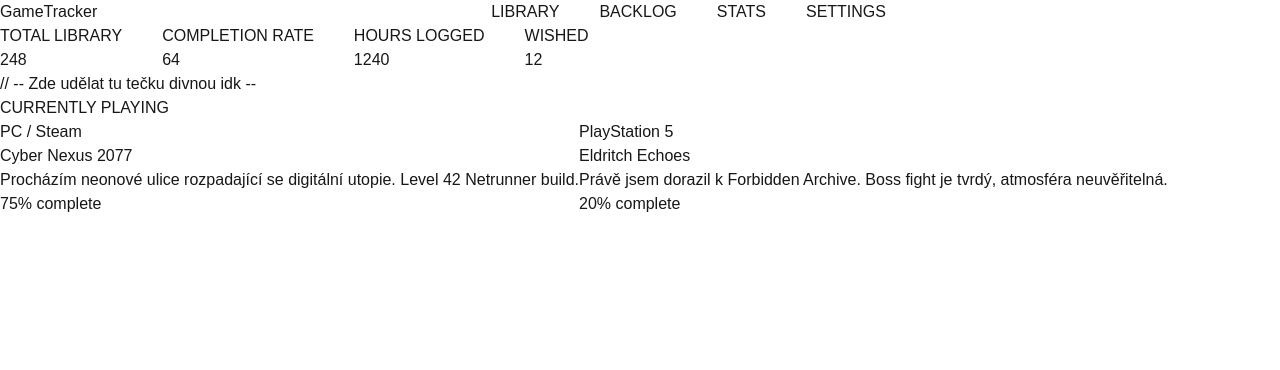
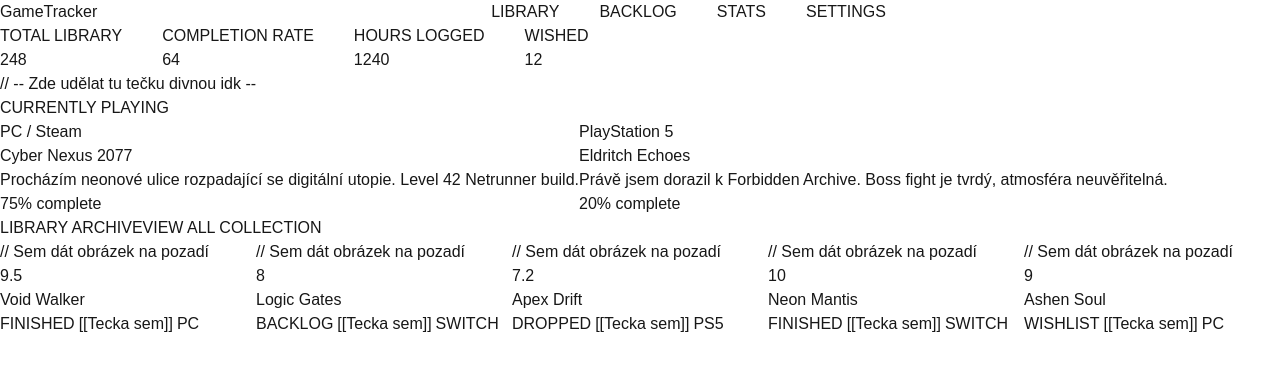
Before and after one commit to daeweeee/GameTracker-WEA, a Next.js app in the folder gametracker/: page / in a window 1280 px wide. Shown: the top 370 px of the page. Built offline with nearby package versions, Linux system fonts and the light colour scheme.

Commit message:
Obsah hlavní stránky hotový

```diff
--- a/gametracker/app/page.tsx
+++ b/gametracker/app/page.tsx
@@ -5,6 +5,8 @@ import Stats from "@/components/stats";
 import Status from "@/components/status";
 import AktHraneDiv from "@/components/akthranediv";
 import AktHranaHra from "@/components/akthranahra";
+import Hra from "@/components/hra";
+import Knihovna from "@/components/knihovna";
 
 export default function Home() {
   return (
@@ -58,6 +60,55 @@ export default function Home() {
           progress={20}
         />
       </AktHraneDiv>
+
+      <div className="flex">
+        <h2>LIBRARY ARCHIVE</h2>
+        <a href="" className="">VIEW ALL COLLECTION</a>
+      </div>
+      <Knihovna>
+        <Hra
+          hodnoceni={9.5}
+          obrazek=""
+          obrazekAlt=""
+          nazev="Void Walker"
+          stav="FINISHED"
+          platforma="PC"
+        />
+        <Hra
+          hodnoceni={8.0}
+          obrazek=""
+          obrazekAlt=""
+          nazev="Logic Gates"
+          stav="BACKLOG"
+          platforma="SWITCH"
+        />
+        <Hra
+          hodnoceni={7.2}
+          obrazek=""
+          obrazekAlt=""
+          nazev="Apex Drift"
+          stav="DROPPED"
+          platforma="PS5"
+        />
+        <Hra
+          hodnoceni={10}
+          obrazek=""
+          obrazekAlt=""
+          nazev="Neon Mantis"
+          stav="FINISHED"
+          platforma="SWITCH"
+        />
+        <Hra
+          hodnoceni={9.0}
+          obrazek=""
+          obrazekAlt=""
+          nazev="Ashen Soul"
+          stav="WISHLIST"
+          platforma="PC"
+        />
+      </Knihovna>
+
+
     </div>
   );
 }
--- /dev/null
+++ b/gametracker/components/hra.tsx
@@ -0,0 +1,16 @@
+export default function Hra({hodnoceni, obrazek, obrazekAlt, nazev, stav, platforma} : {hodnoceni: number, obrazek: string, obrazekAlt: string, nazev: string, stav: string, platforma: string}) {
+    return (
+        <div className="w-1/5">
+            <div> // Sem dát obrázek na pozadí
+                <h4>{hodnoceni}</h4>
+            </div>
+            <h5>{nazev}</h5>
+            <div className="flex gap-1">
+                <h6>{stav}</h6>
+                [[Tecka sem]]
+                <h6>{platforma}</h6>
+            </div>
+
+        </div>
+    );
+}
--- /dev/null
+++ b/gametracker/components/knihovna.tsx
@@ -0,0 +1,7 @@
+export default function Knihovna({ children } ) {
+    return (
+        <div className="flex">
+            { children }
+        </div>
+    );
+}
```
